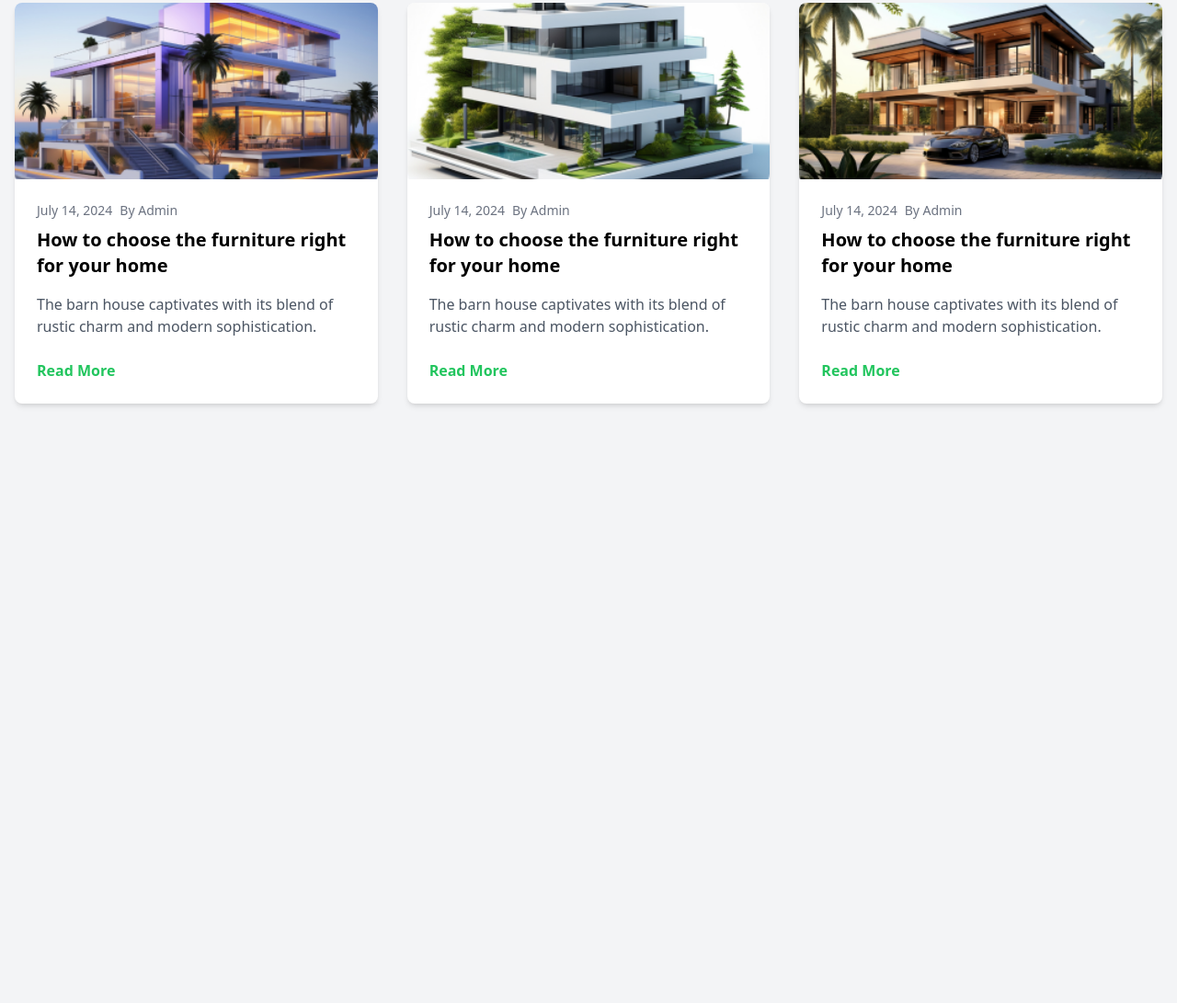
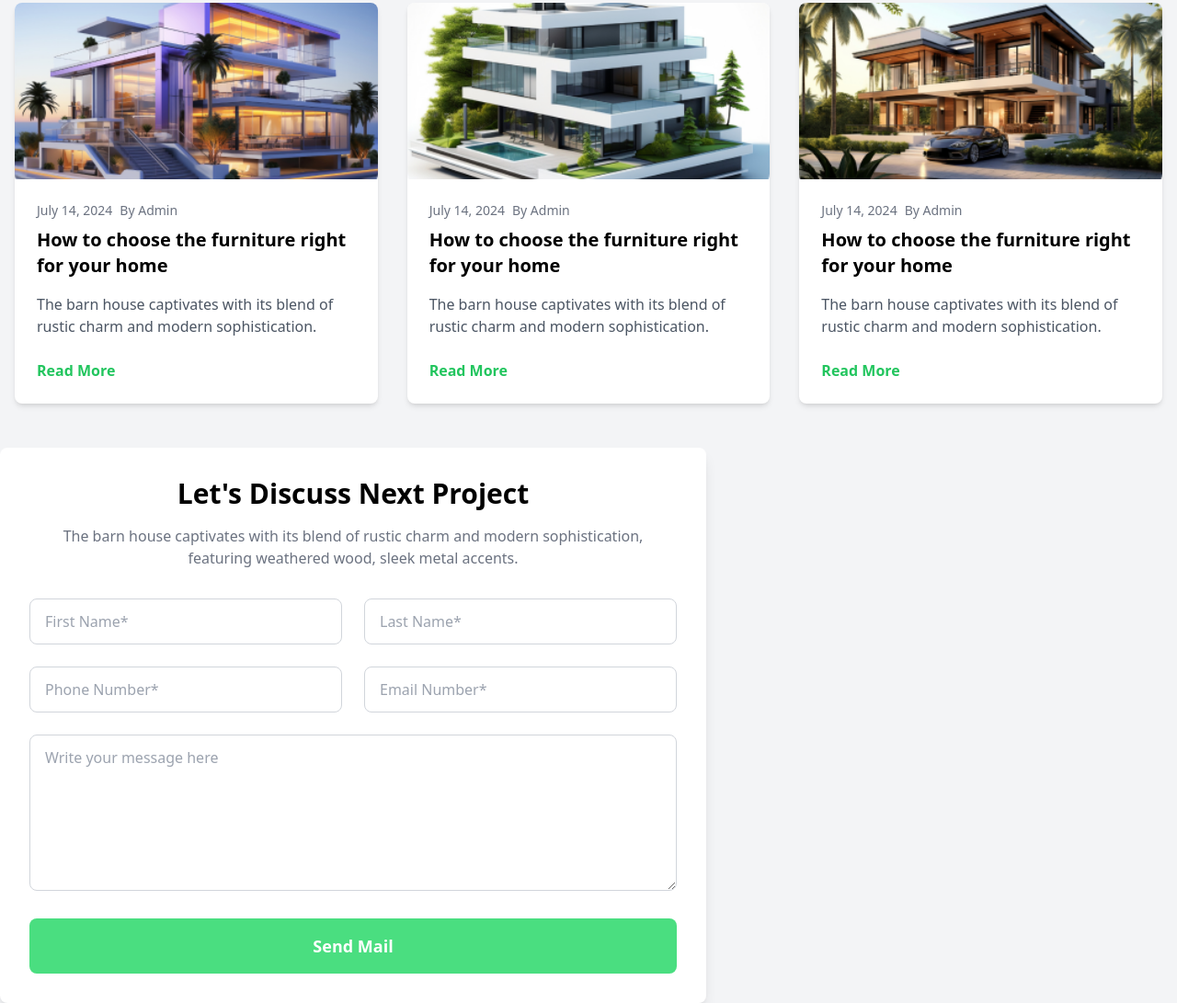
Before and after one commit to siamra/assingment-03, a plain HTML site: page index.html in a window 1280 px wide. Shown: the part 2626-3717 px from the top of the page at 92% size. Before the commit the page ends 3113 px from the top, so only its background shows below. Drawn offline with nearby package versions, Linux system fonts and the light colour scheme.

Commit message:
added a new file

```diff
--- a/index.html
+++ b/index.html
@@ -220,3 +220,26 @@
         </div>
     </div>
     <!-- challanger part end -->
+    <body class="bg-gray-100 flex justify-center items-center min-h-screen">
+        <div class="max-w-3xl w-full bg-white shadow-lg rounded-lg p-8">
+            <h2 class="text-center text-3xl font-semibold mb-4">Let's Discuss Next Project</h2>
+            <p class="text-center text-gray-500 mb-8">
+                The barn house captivates with its blend of rustic charm and modern sophistication, featuring weathered wood, sleek metal accents.
+            </p>
+            <form action="" class="space-y-6">
+                <div class="grid grid-cols-1 md:grid-cols-2 gap-6">
+                    <input type="text" placeholder="First Name*" class="w-full px-4 py-3 border border-gray-300 rounded-lg focus:outline-none focus:ring-2 focus:ring-green-500">
+                    <input type="text" placeholder="Last Name*" class="w-full px-4 py-3 border border-gray-300 rounded-lg focus:outline-none focus:ring-2 focus:ring-green-500">
+                </div>
+
+                <div class="grid grid-cols-1 md:grid-cols-2 gap-6">
+                    <input type="text" placeholder="Phone Number*" class="w-full px-4 py-3 border border-gray-300 rounded-lg focus:outline-none focus:ring-2 focus:ring-green-500">
+                    <input type="email" placeholder="Email Number*" class="w-full px-4 py-3 border border-gray-300 rounded-lg focus:outline-none focus:ring-2 focus:ring-green-500">
+                </div>
+
+                <textarea placeholder="Write your message here" rows="6" class="w-full px-4 py-3 border border-gray-300 rounded-lg focus:outline-none focus:ring-2 focus:ring-green-500"></textarea>
+
+                <button type="submit" class="w-full bg-green-400 text-white py-4 rounded-lg font-semibold text-lg hover:bg-green-600 flex justify-center items-center space-x-2">
+                    <span>Send Mail</span>
+                </body>
+                </html>
```
